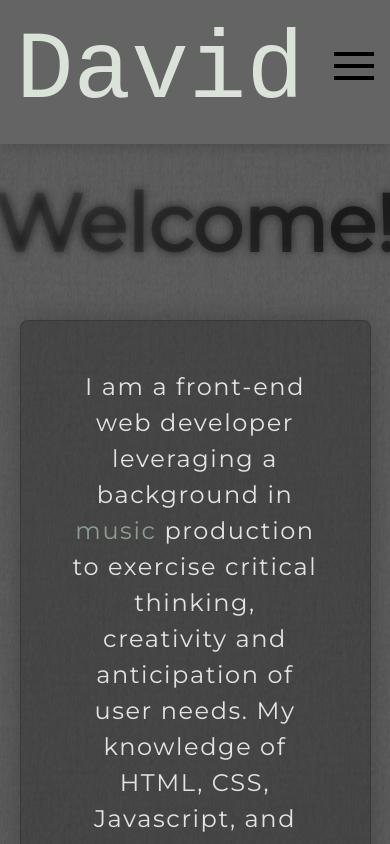
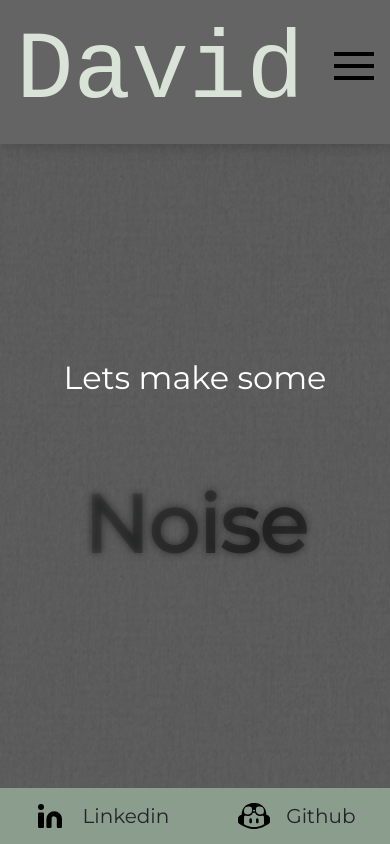
Before and after one commit to JonkHunkle/devportfolio, a React (Vite) app: page / in a window 390 px wide. Shown: the top 844 px of the page. Built offline with nearby package versions, Linux system fonts and the light colour scheme.

Commit message:
nav bar control

```diff
--- a/src/App.css
+++ b/src/App.css
@@ -5,12 +5,15 @@ a{
   color: black;
 }
 .App{
-  width:100svw;
+  min-width:100svw;
+  min-height: 100svh;
   /* background-color: rgba(0, 0, 0, 0.6); */
-  height: 100svh;
   display: flex;
   flex-direction: column;
   align-items: center;
+  justify-content: stretch;
+  /* align-content: stretch; */
+  /* flex-grow: 1; */
 }
 /* .App::after{
   opacity: 75%;
@@ -26,7 +29,11 @@ a{
 } */
 .main{
   width: 100%;
+  min-height:100%;
   background-color: rgba(0, 0, 0, 0.6);
+  flex-grow: 1;
+  display: flex;
+  flex-direction: column;
 }
 .main::before{
   /* opacity: 50%; */
@@ -429,11 +436,12 @@ text-align: center;
 
 @media (max-width: 428px) {
   .footer{
-
+  position: sticky;
+  bottom:0;
   }
-  .App{
-    height: 100%;
-  }
+  /* .App{
+    min-height: inherit;
+  } */
   .header{
     position: sticky;
     justify-content: space-between;
@@ -443,32 +451,47 @@ text-align: center;
     flex-direction: column;
     place-self: center;
   }
+  .navBtn{
+    font-size: 1.5rem;
+    color:rgba(139, 158, 141)
+  }
   .nav-bar{
-    right: 0;
-    position: absolute;
-    background-color:#000000c7;
-    padding:0 25svw;
+    transition-duration: .5s;
+    right: -50%;
+    position: fixed;
+    background-color:rgba(0, 0, 0, 0.6);
+    padding:.5rem 2rem;
     display: flex;
     z-index: 100;
     flex-direction: column;
+    justify-content: right;
+    gap:1rem
+  }
+  .link-container{
+    gap:.5rem
   }
   .page{
+    text-align: center;
+    padding:.5rem 1rem;
+    width: 100%;
+    min-height: 100%;
     display: flex;
+    flex-grow: 1;
+    /* background-color: rgba(0, 0, 0, 0.6); */
     flex-direction: column;
-    justify-content: start;
-    height: 100%;
-  /* width: 100%; */
-  /* margin: auto; */
-  /* height: min-content; */
-  width: 100%;
+    align-content: center;
+    flex-wrap: nowrap;
+    align-items: center;
+    justify-content: center;
   }
   .card{
     font-size: 1.5rem;
-    width: 90%;
+    width: 100%;
   color: #e3e3e3;
   border-radius: .5rem;
-  background-color: rgba(0, 0, 0, .25);
-  box-shadow: 0 0 2rem rgba(0, 0, 0, 0.25);
+  background-color: rgba(0, 0, 0, 0);
+  border:none;
+  box-shadow: none;
   padding: 3rem;
   text-align:center;
   letter-spacing: .1rem;
@@ -479,4 +502,7 @@ text-align: center;
     padding-top: 2rem;
     font-size: 5rem;
   }
+  #burgerIcon{
+    transition: 1s;
+  }
 }
--- a/src/App.jsx
+++ b/src/App.jsx
@@ -11,9 +11,9 @@ function App() {
   return (
     <div className="App">
       <h1 className='visually-hidden'>David's Portfolio Page</h1>
-      <Router>
+      <Router style={{height:'100%'}}>
         <Header />
-        <main className='main' style={{height:'100%'}}>
+        <main className='main'>
         <Routes>
           <Route path="/" element={<About />} />
           <Route path="/contact" element={<Contact />} />
@@ -21,7 +21,6 @@ function App() {
         </Routes>
         </main>
       <Footer />
-
       </Router>
     </div>
   )
--- a/src/components/About.jsx
+++ b/src/components/About.jsx
@@ -7,10 +7,11 @@ export default function About() {
     return (
         <div className='page'>
             <h1 className='visually-hidden'>About page</h1>
-            <h2 className='animated-gradient'>Welcome!</h2>
+            <h2 style={{fontSize:'2rem', color:'white'}}>Lets make some</h2>
+            <h2 className='animated-gradient'>Noise</h2>
                 {/* <div className='card' style={{display:'flex', textAlign:'center', margin:'auto'}}> */}
-                <div className='card' >
-                    <p className='info-text md:w-1/2'>I am a front-end web developer leveraging a background in <a
+                {/* <div className='card' >
+                    <p className='info-text md:w-1/2'>I am a middle-stack web developer leveraging a background in <a
                             href="https://aboyandhiscomputer.bandcamp.com/releases"
                             target="_blank"
                             rel="noreferrer"
@@ -20,7 +21,7 @@ export default function About() {
                     </p>
                     <a className='resume-link text-3xl text-center w-fit flex flex-col content-center justify-around self-center hover:bg-slate-500 rounded-box hover:bg-opacity-25 transition duration-700 bg-slate-300 bg-opacity-25 md:py-8 p-12 md:px-96' href="https://drive.google.com/file/d/1hYH8tKxDLmgGyWBoqduaVABIVg6Of-W0/view?usp=sharing" download='davidResume' target='_blank' rel="noreferrer" >Download my Resume!
             </a>
-                </div>
+                </div> */}
                 {/* <img className='big-D md:w-2/6' alt='me!' src={MyPhoto} /> */}
 
                 </div>
--- a/src/components/Navbar.jsx
+++ b/src/components/Navbar.jsx
@@ -6,38 +6,44 @@ export default function Navbar() {
 
     const [showSidebar, setShowSidebar] = useState(false)
 
+    const handleClick =(e) =>{
+        if(!showSidebar){
+            document.getElementById("nav").style.right = "-50%"
+            document.getElementById("burgerIcon").style.opacity = 100
+        }else{
+            document.getElementById("nav").style.right = "0"
+            document.getElementById("burgerIcon").style.opacity = 0
+        }
+        setShowSidebar(!showSidebar)
+    }
+
     return (
         <>
             <h1 className='visually-hidden'>Navbar</h1>
-        {
-            showSidebar ?
-                (
-                    <div className="nav-bar">
-                        <div className="bg-transparent h-auto text-4xl text-white cursor-pointer"
-                        onClick={() => setShowSidebar(!showSidebar)}>
-                            x
-                        </div>
-                        <div className="link-container" style={{display:'flex', flexDirection:'column'}}>
-                        <Link to='/' className='hover:bg-zinc-300 h-1/3 flex flex-col justify-around navBtn' onClick={() => setShowSidebar(!showSidebar)}>Home</Link>
-                        <Link to='/contact' className='hover:bg-zinc-300 h-1/3 flex flex-col justify-around navBtn' onClick={() => setShowSidebar(!showSidebar)}>Contact</Link>
-                        <Link to='/projects' className='hover:bg-zinc-300 h-1/3 flex flex-col justify-around navBtn' onClick={() => setShowSidebar(!showSidebar)}>Projects</Link>
-                        </div>
-                    </div>
-                ) : <svg
+            <svg
+            id='burgerIcon'
             style={{display:'flex', justifySelf:'end', placeSelf:'center'}}
-                    onClick={() => setShowSidebar(!showSidebar)}
+            onClick={handleClick}
             className="fixed z-30 flex items-center cursor-pointer  right-10 top-6"
             fill="#000000"
             viewBox="0 0 100 100"
             width="40"
-                    height="40"
-                >
+            height="40">
                 <rect width="100" height="10"></rect>
                 <rect y="30" width="100" height="10"></rect>
                 <rect y="60" width="100" height="10"></rect>
             </svg>
-        }
-
-
+            <div className="nav-bar" id="nav">
+                <div className="bg-transparent h-auto text-4xl text-white cursor-pointer"
+                onClick={handleClick}
+                style={{placeSelf:'end', fontSize:'2rem'}}>
+                    x
+                </div>
+                <div className="link-container" style={{display:'flex', flexDirection:'column'}}>
+                <Link to='/' className='hover:bg-zinc-300 h-1/3 flex flex-col justify-around navBtn' onClick={handleClick}>Home</Link>
+                <Link to='/contact' className='hover:bg-zinc-300 h-1/3 flex flex-col justify-around navBtn' onClick={handleClick}>Contact</Link>
+                <Link to='/projects' className='hover:bg-zinc-300 h-1/3 flex flex-col justify-around navBtn' onClick={handleClick}>Projects</Link>
+                </div>
+            </div>
         </>)
 }
```
Lines whose indentation alone changed are shown as unchanged.
